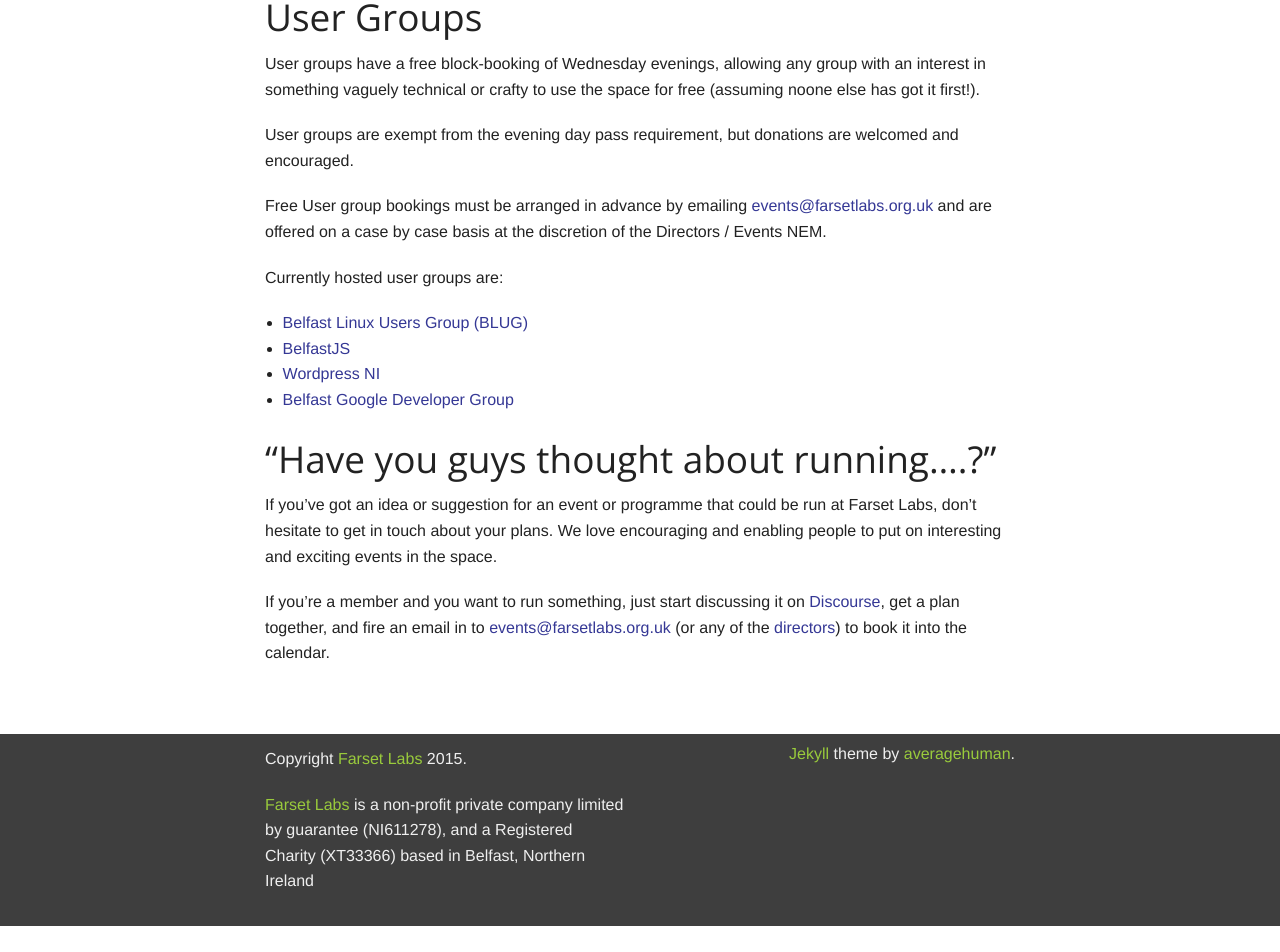
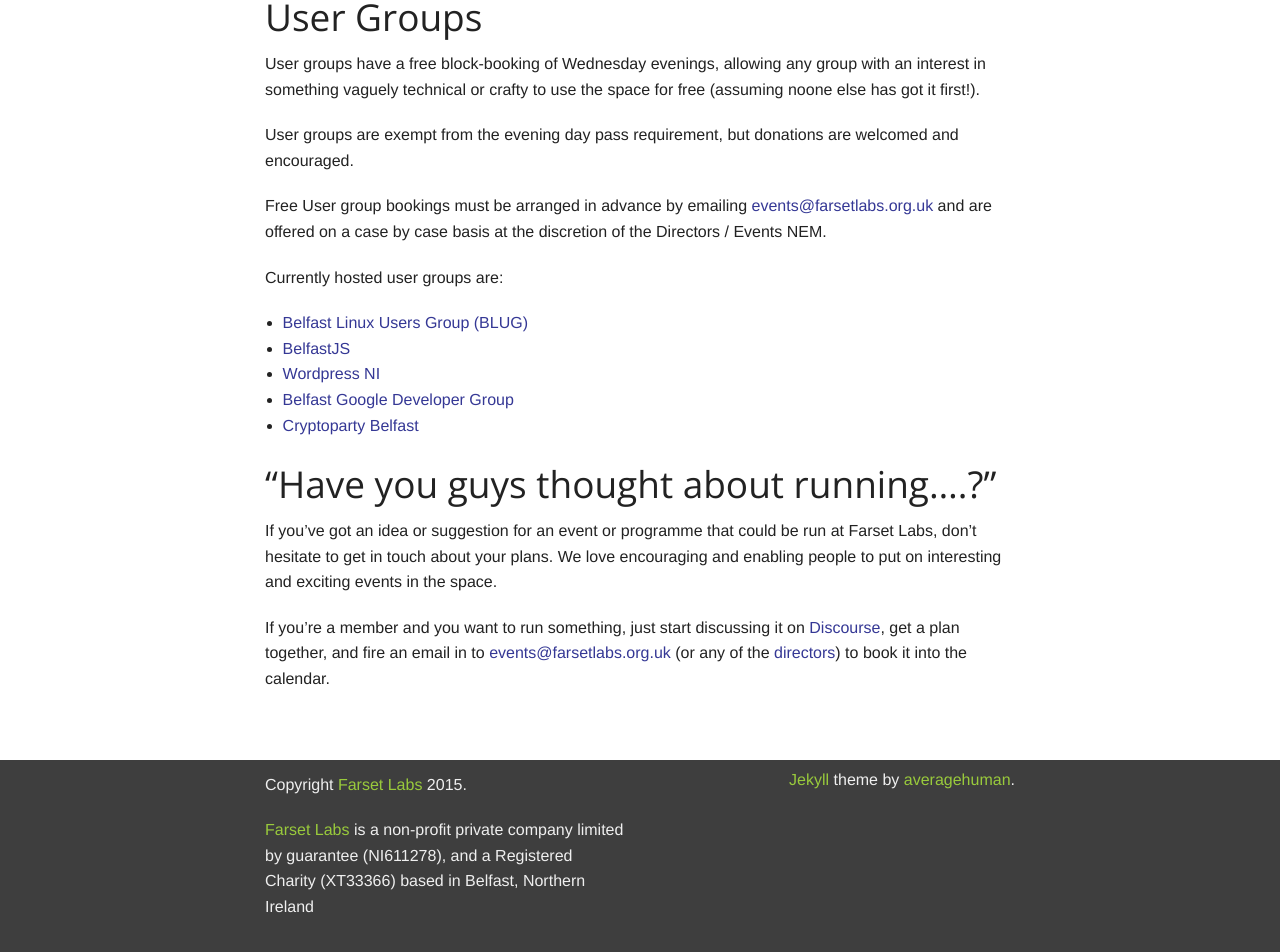
Before and after one commit to FarsetLabs/farsetlabs.github.io, a Jekyll site: the page built from events/how-to-start-a-class.md, in a window 1280 px wide. Shown: the part 486-1438 px from the top of the page. Built offline with Jekyll 4.4.1, drawn with Linux system fonts in a browser that asks for light colours; before the commit the page ends 1412 px from its top, so only the background shows below that.

Commit message:
add cryptoparty to events meetup listing

```diff
--- a/events/how-to-start-a-class.md
+++ b/events/how-to-start-a-class.md
@@ -27,6 +27,7 @@
 * [BelfastJS](http://www.meetup.com/Belfast-JS/)
 * [Wordpress NI](http://www.meetup.com/Northern-Ireland-WordPress-Meetup/)
 * [Belfast Google Developer Group](https://developers.google.com/groups/chapter/117880769522295112261/)
+* [Cryptoparty Belfast](https://www.cryptoparty.in/belfast)
 
 ## "Have you guys thought about running....?"
 If you've got an idea or suggestion for an event or programme that could be run at Farset Labs, don't hesitate to get in touch about your plans. We love encouraging and enabling people to put on interesting and exciting events in the space.
```
